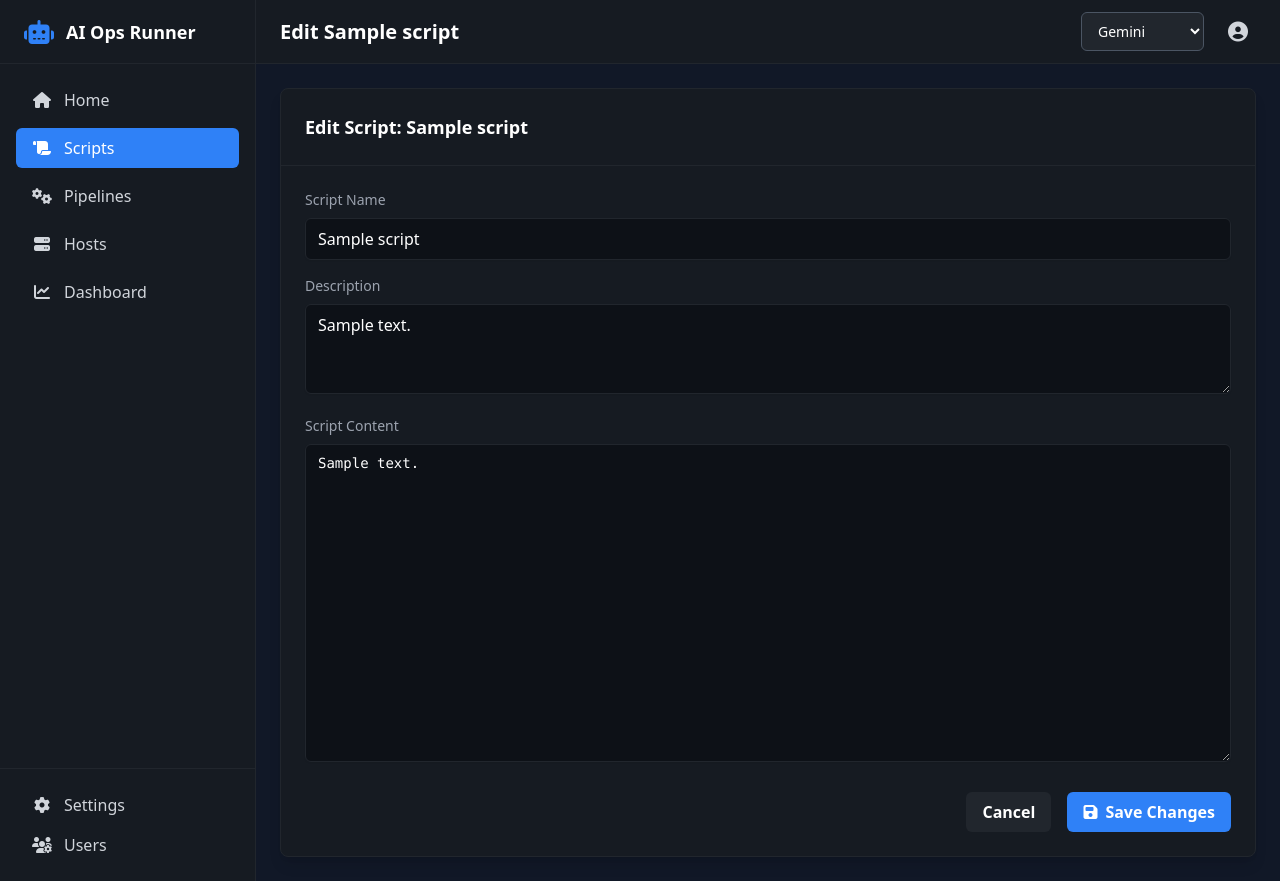
After one commit to mightywomble/ai-runner, a Flask app: page /scripts/edit/1 in a window 1280 px wide. The commit adds this page. Run offline with Flask 3, Linux system fonts and the light colour scheme; tables that the repository leaves empty hold one stand-in row (values such as "Sample post"); some libraries are stand-ins or nearby versions.

Commit message:
added a scripts management section

````diff
--- a/app/scripts/routes.py
+++ b/app/scripts/routes.py
@@ -1,8 +1,169 @@
-# app/scripts/routes.py
-from flask import jsonify
+from flask import render_template, redirect, url_for, flash, jsonify, request
 from . import bp
+from app import db
+from app.models import Script, Host
+from config import Config
+from github import Github, UnknownObjectException
+import base64
+import google.generativeai as genai
+import openai
+
+def get_script_icon(filename):
+    if filename.endswith(('.sh', '.bash')):
+        return 'fas fa-terminal'
+    elif filename.endswith('.py'):
+        return 'fab fa-python'
+    elif filename.endswith(('.yml', '.yaml')):
+        return 'fas fa-cogs'
+    else:
+        return 'fas fa-scroll'
+
+def get_repo_scripts_recursive(repo, path=""):
+    """Recursively fetches all script files from a GitHub repository."""
+    scripts = []
+    try:
+        contents = repo.get_contents(path)
+        for content_file in contents:
+            if content_file.type == 'dir':
+                scripts.extend(get_repo_scripts_recursive(repo, content_file.path))
+            else:
+                scripts.append({
+                    'name': content_file.name,
+                    'path': content_file.path,
+                    'icon': get_script_icon(content_file.name)
+                })
+    except Exception as e:
+        print(f"Could not get contents of {path}: {e}")
+    return scripts
 
 @bp.route('/')
 def scripts_list():
-    # This is a placeholder. You would create a template for this.
-    return jsonify(message="Scripts route is working")
+    local_scripts = Script.query.order_by(Script.name).all()
+    github_scripts = []
+    app_config = Config.get_app_config() or {}
+    github_token = app_config.get('github_api_key')
+    repo_name = app_config.get('github_repo')
+
+    if github_token and repo_name:
+        try:
+            g = Github(github_token)
+            repo = g.get_repo(repo_name)
+            github_scripts = get_repo_scripts_recursive(repo)
+        except UnknownObjectException:
+            flash(f"Repository '{repo_name}' not found or token is invalid.", "error")
+        except Exception as e:
+            flash(f"Could not connect to GitHub: {e}", "error")
+
+    return render_template('scripts/scripts.html',
+                           title='Scripts',
+                           local_scripts=local_scripts,
+                           github_scripts=github_scripts)
+
+@bp.route('/edit/<int:script_id>', methods=['GET', 'POST'])
+def edit_script(script_id):
+    script_to_edit = Script.query.get_or_404(script_id)
+    if request.method == 'POST':
+        script_to_edit.name = request.form['name']
+        script_to_edit.content = request.form['content']
+        script_to_edit.description = request.form.get('description')
+        try:
+            db.session.commit()
+            flash(f'Script "{script_to_edit.name}" has been updated.', 'success')
+        except Exception as e:
+            db.session.rollback()
+            flash(f'Error updating script: {e}', 'error')
+        return redirect(url_for('scripts.scripts_list'))
+
+    return render_template('scripts/edit_script.html', title=f'Edit {script_to_edit.name}', script=script_to_edit)
+
+@bp.route('/delete/<int:script_id>', methods=['POST'])
+def delete_script(script_id):
+    script_to_delete = Script.query.get_or_404(script_id)
+    try:
+        db.session.delete(script_to_delete)
+        db.session.commit()
+        flash(f'Script "{script_to_delete.name}" has been deleted.', 'success')
+    except Exception as e:
+        db.session.rollback()
+        flash(f'Error deleting script: {e}', 'error')
+    return redirect(url_for('scripts.scripts_list'))
+
+@bp.route('/push-to-github/<int:script_id>', methods=['POST'])
+def push_to_github(script_id):
+    app_config = Config.get_app_config() or {}
+    github_token = app_config.get('github_api_key')
+    repo_name = app_config.get('github_repo')
+
+    if not github_token or not repo_name:
+        flash("GitHub settings are not configured.", "error")
+        return redirect(url_for('scripts.scripts_list'))
+
+    script = Script.query.get_or_404(script_id)
+
+    try:
+        g = Github(github_token)
+        repo = g.get_repo(repo_name)
+        dir_name = script.script_type.lower().replace(" ", "-")
+        file_path = f"{dir_name}/{script.name}"
+        commit_message = f"Add/update script: {script.name}"
+
+        try:
+            contents = repo.get_contents(file_path, ref="dev")
+            repo.update_file(contents.path, commit_message, script.content, contents.sha, branch="dev")
+            flash(f'Script "{script.name}" updated in GitHub dev branch.', 'success')
+        except UnknownObjectException:
+            repo.create_file(file_path, commit_message, script.content, branch="dev")
+            flash(f'Script "{script.name}" pushed to GitHub dev branch.', 'success')
+
+    except Exception as e:
+        flash(f"Failed to push to GitHub: {e}", "error")
+
+    return redirect(url_for('scripts.scripts_list'))
+
+@bp.route('/get-github-script-content', methods=['POST'])
+def get_github_script_content():
+    data = request.get_json()
+    path = data.get('path')
+    app_config = Config.get_app_config() or {}
+    github_token = app_config.get('github_api_key')
+    repo_name = app_config.get('github_repo')
+
+    if not all([github_token, repo_name, path]):
+        return jsonify({'error': 'Missing required data.'}), 400
+
+    try:
+        g = Github(github_token)
+        repo = g.get_repo(repo_name)
+        file_content = repo.get_contents(path, ref="main")
+        decoded_content = base64.b64decode(file_content.content).decode('utf-8')
+        return jsonify({'content': decoded_content})
+    except Exception as e:
+        return jsonify({'error': str(e)}), 500
+
+@bp.route('/analyze-script', methods=['POST'])
+def analyze_script():
+    data = request.get_json()
+    script = data.get('script')
+    ai_provider = data.get('ai_provider')
+    if not script or not ai_provider: return jsonify({'error': 'Missing script or AI provider.'}), 400
+
+    analysis_prompt = f"You are a helpful DevOps assistant. Analyze the following script. Use 'HEADING: ' to mark section titles for 'Summary', 'Dependencies', 'Expected Outcome', and 'Potential Issues'.\n\nScript:\n```\n{script}\n```"
+
+    app_config = Config.get_app_config() or {}
+    try:
+        if ai_provider == 'gemini':
+            api_key = app_config.get('gemini_api_key')
+            if not api_key: return jsonify({'error': 'Gemini API key is not configured.'}), 500
+            genai.configure(api_key=api_key)
+            model = genai.GenerativeModel('gemini-1.5-flash')
+            response = model.generate_content(analysis_prompt)
+            analysis = response.text
+        else: # ChatGPT
+            api_key = app_config.get('chatgpt_api_key')
+            if not api_key: return jsonify({'error': 'ChatGPT API key is not configured.'}), 500
+            client = openai.OpenAI(api_key=api_key)
+            response = client.chat.completions.create(model="gpt-3.5-turbo", messages=[{"role": "user", "content": analysis_prompt}])
+            analysis = response.choices[0].message.content
+        return jsonify({'output': analysis})
+    except Exception as e:
+        return jsonify({'error': str(e)}), 500
--- a/app/templates/base.html
+++ b/app/templates/base.html
@@ -32,15 +32,19 @@
                 <span class="ml-3 text-lg font-semibold text-white">AI Ops Runner</span>
             </div>
             <nav class="flex-1 px-4 py-4 space-y-2">
-                <a href="{{ url_for('main.index') }}" class="flex items-center px-4 py-2 rounded-md hover:bg-base-300 {{ 'bg-accent text-white' if request.path == url_for('main.index') else '' }}">
+                <a href="{{ url_for('main.index') }}" class="flex items-center px-4 py-2 rounded-md hover:bg-base-300 {{ 'bg-accent text-white' if 'index' in request.endpoint else '' }}">
                     <i class="fas fa-home fa-fw mr-3"></i>
                     <span>Home</span>
                 </a>
-                <a href="{{ url_for('pipelines.pipeline_canvas') }}" class="flex items-center px-4 py-2 rounded-md hover:bg-base-300 {{ 'bg-accent text-white' if request.path == url_for('pipelines.pipeline_canvas') else '' }}">
+                <a href="{{ url_for('scripts.scripts_list') }}" class="flex items-center px-4 py-2 rounded-md hover:bg-base-300 {{ 'bg-accent text-white' if 'scripts' in request.endpoint else '' }}">
+                    <i class="fas fa-scroll fa-fw mr-3"></i>
+                    <span>Scripts</span>
+                </a>
+                <a href="{{ url_for('pipelines.pipeline_canvas') }}" class="flex items-center px-4 py-2 rounded-md hover:bg-base-300 {{ 'bg-accent text-white' if 'pipelines' in request.endpoint else '' }}">
                     <i class="fas fa-cogs fa-fw mr-3"></i>
                     <span>Pipelines</span>
                 </a>
-                 <a href="{{ url_for('hosts.hosts') }}" class="flex items-center px-4 py-2 rounded-md hover:bg-base-300 {{ 'bg-accent text-white' if request.path == url_for('hosts.hosts') else '' }}">
+                 <a href="{{ url_for('hosts.hosts') }}" class="flex items-center px-4 py-2 rounded-md hover:bg-base-300 {{ 'bg-accent text-white' if 'hosts' in request.endpoint else '' }}">
                     <i class="fas fa-server fa-fw mr-3"></i>
                     <span>Hosts</span>
                 </a>
@@ -50,11 +54,11 @@
                 </a>
             </nav>
             <div class="px-4 py-4 border-t border-base-300">
-                 <a href="{{ url_for('settings.settings') }}" class="flex items-center px-4 py-2 rounded-md hover:bg-base-300 {{ 'bg-accent text-white' if request.path == url_for('settings.settings') else '' }}">
+                 <a href="{{ url_for('settings.settings') }}" class="flex items-center px-4 py-2 rounded-md hover:bg-base-300 {{ 'bg-accent text-white' if 'settings' in request.endpoint else '' }}">
                     <i class="fas fa-cog fa-fw mr-3"></i>
                     <span>Settings</span>
                 </a>
-                 <a href="{{ url_for('users.user_management') }}" class="flex items-center px-4 py-2 rounded-md hover:bg-base-300 {{ 'bg-accent text-white' if request.path == url_for('users.user_management') else '' }}">
+                 <a href="{{ url_for('users.user_management') }}" class="flex items-center px-4 py-2 rounded-md hover:bg-base-300 {{ 'bg-accent text-white' if 'users' in request.endpoint else '' }}">
                     <i class="fas fa-users-cog fa-fw mr-3"></i>
                     <span>Users</span>
                 </a>
--- /dev/null
+++ b/app/templates/scripts/edit_script.html
@@ -0,0 +1,31 @@
+{% extends "base.html" %}
+
+{% block content %}
+<div class="space-y-6">
+    <div class="bg-base-200 border border-base-300 shadow-lg rounded-lg">
+        <div class="p-6 border-b border-base-300">
+            <h2 class="text-lg font-semibold text-white">Edit Script: {{ script.name }}</h2>
+        </div>
+        <form method="POST" action="{{ url_for('scripts.edit_script', script_id=script.id) }}" class="p-6">
+            <div class="space-y-4">
+                <div>
+                    <label for="name" class="block text-sm font-medium text-gray-400 mb-2">Script Name</label>
+                    <input type="text" name="name" id="name" required class="w-full bg-base-100 border border-base-300 rounded-md shadow-sm py-2 px-3 text-white" value="{{ script.name }}">
+                </div>
+                <div>
+                    <label for="description" class="block text-sm font-medium text-gray-400 mb-2">Description</label>
+                    <textarea name="description" id="description" rows="3" class="w-full bg-base-100 border border-base-300 rounded-md shadow-sm py-2 px-3 text-white">{{ script.description or '' }}</textarea>
+                </div>
+                <div>
+                    <label for="content" class="block text-sm font-medium text-gray-400 mb-2">Script Content</label>
+                    <textarea name="content" id="content" rows="15" class="w-full bg-base-100 border border-base-300 rounded-md shadow-sm py-2 px-3 font-mono text-sm text-white">{{ script.content }}</textarea>
+                </div>
+            </div>
+            <div class="mt-6 flex justify-end space-x-4">
+                <a href="{{ url_for('scripts.scripts_list') }}" class="bg-base-300 hover:bg-gray-700 text-white font-bold py-2 px-4 rounded-md">Cancel</a>
+                <button type="submit" class="bg-accent hover:bg-blue-600 text-white font-bold py-2 px-4 rounded-md"><i class="fas fa-save mr-2"></i>Save Changes</button>
+            </div>
+        </form>
+    </div>
+</div>
+{% endblock %}
--- a/requirements.txt
+++ b/requirements.txt
@@ -6,3 +6,4 @@ paramiko
 google-generativeai
 openai
 requests
+PyGithub
````
Also changed, not shown: app/main/routes.py (+66 -58 lines), app/models.py (+10 -2 lines), app/templates/index.html (+69 -1 lines), app/templates/scripts/scripts.html (added, +202 -0 lines).
